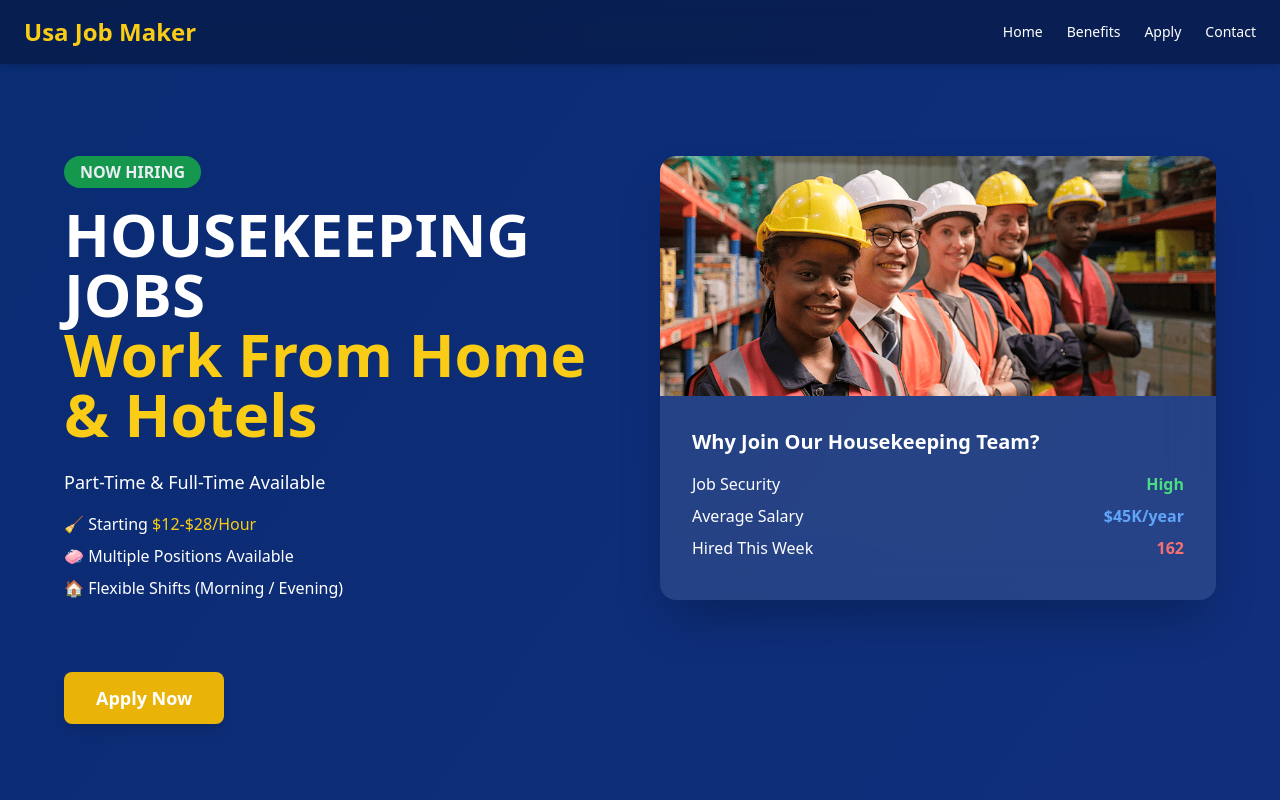
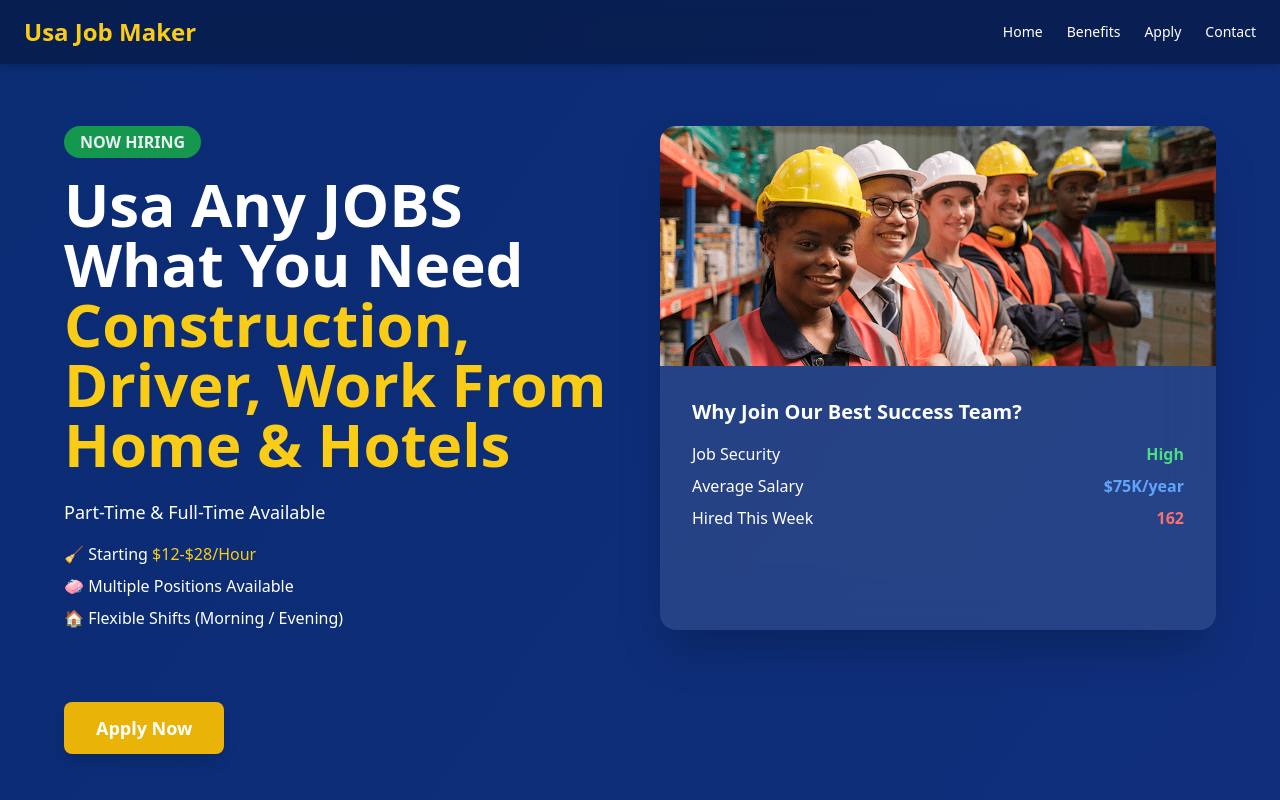
Before and after one commit to SAZZAD-404/Usa-Job-Maker, a plain HTML site: page index.html in a window 1280 px wide. Shown: the top 800 px of the page. Drawn offline with nearby package versions, Linux system fonts and the light colour scheme.

Commit message:
Update index.html

```diff
--- a/index.html
+++ b/index.html
@@ -32,8 +32,8 @@
           NOW HIRING
         </span>
         <h1 class="text-4xl sm:text-5xl md:text-6xl font-extrabold leading-tight">
-          HOUSEKEEPING JOBS <br>
-          <span class="text-yellow-400">Work From Home & Hotels</span>
+          Usa Any JOBS What You Need <br>
+          <span class="text-yellow-400">Construction, Driver, Work From Home & Hotels</span>
         </h1>
         <p class="mt-6 text-lg font-medium">Part-Time & Full-Time Available</p>
         <ul class="mt-4 space-y-2 text-base">
@@ -50,14 +50,14 @@
              alt="Housekeeping Related Image"
              class="w-full h-60 object-cover transform hover:scale-105 transition duration-500">
         <div class="p-6 sm:p-8 text-white">
-          <h2 class="text-xl font-bold mb-4" data-aos="zoom-in">Why Join Our Housekeeping Team?</h2>
+          <h2 class="text-xl font-bold mb-4" data-aos="zoom-in">Why Join Our Best Success Team?</h2>
           <div class="flex justify-between mb-2" data-aos="fade-up" data-aos-delay="200">
             <span>Job Security</span>
             <span class="text-green-400 font-semibold">High</span>
           </div>
           <div class="flex justify-between mb-2" data-aos="fade-up" data-aos-delay="400">
             <span>Average Salary</span>
-            <span class="text-blue-400 font-semibold">$45K/year</span>
+            <span class="text-blue-400 font-semibold">$75K/year</span>
           </div>
           <div class="flex justify-between" data-aos="fade-up" data-aos-delay="600">
             <span>Hired This Week</span>
```
